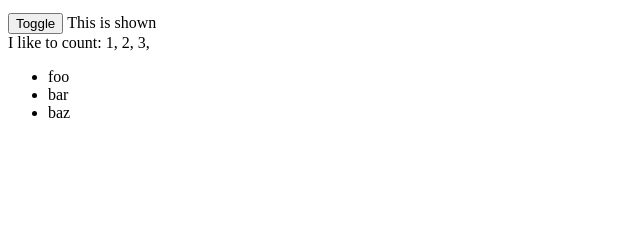
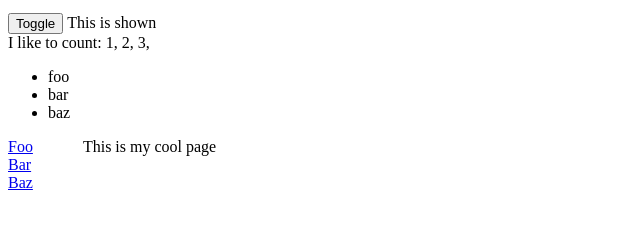
Before and after one commit to ClaireNeveu/scrimshaw, a website built with Parcel: page demo/index.html in a window 1280 px wide. Shown: the part 101-330 px from the top of the page, without its empty margins (0-640 px from the left). Built offline with nearby package versions, Linux system fonts and the light colour scheme.

Commit message:
Add templates

```diff
--- a/demo/index.html
+++ b/demo/index.html
@@ -5,11 +5,17 @@
    <meta charset="utf-8" />
    <title>My First Parcel App</title>
    <script type="module" src="../src/index.ts"></script>
+   <style>
+      .main {
+         margin-left: 50px;
+      }
+   </style>
 </head>
 
 <body>
    <h1>Hello, World!</h1>
-   <p is="scrim-shaw" color="red">Testing</p>
+   <!-- in scrim-shaw mode regular elements evaluate their attributes as javascript-->
+   <p is="scrim-shaw" color="5 + 3">Testing</p>
 
    <s-let name="testValue" value="5"></s-let>
 
@@ -31,10 +37,11 @@
       </s-for>
    </ul>
 
-   <!--
    <s-template name="layout">
+      <div style="display:flex">
          <div class="sidebar"><s-slot name="sidebarContent"></s-slot></div>
          <div class="main"><s-slot name="mainContent"></s-slot></div>
+      </div>
    </s-template>
 
    <s-use-template name="layout">
@@ -46,8 +53,16 @@
       <s-slot name="mainContent">This is my cool page</s-slot>
    </s-template>
 
+   <!--
       <s-use value="vars.testValue"></s-use>
       <s-subscribe value="vars.observableValue">some stuff in here</s-subscribe>
+
+      <s-if id="if-1" condition="true">
+         This is shown
+         <s-else>
+            Otherwise this is shown.
+         </s-else>
+      </s-if>
    -->
 </body>
 
--- a/src/index.ts
+++ b/src/index.ts
@@ -146,8 +146,69 @@ class ScrimshawLet extends HTMLElement {
    }
 }
 
-// class ScrimshawTemplate extends HTMLElement
-// class ScrimshawUseTemplate extends HTMLElement
+class ScrimshawTemplate extends HTMLElement {
+   static observedAttributes = ['name'];
+   name: string
+
+   constructor() {
+      super();
+   }
+   connectedCallback() {
+      this.attachShadow({mode: 'closed'});
+   }
+
+   attributeChangedCallback(name, oldValue, newValue) {
+      if (name === 'name') {
+         globalThis.templates[newValue] = this;
+      }
+   }
+
+   run(values: { [key: string]: Node }): Array<Node> {
+      console.log('running', values)
+      const base = Array.from(this.childNodes).map(n => {
+         const template = n.cloneNode(true);
+         if (template.nodeName === 'S-SLOT') {
+            return values[(template as ScrimshawSlot).getAttribute('name')!];
+         }
+         if (template instanceof HTMLElement) {
+            template.querySelectorAll('s-slot').forEach(item => {
+               item.replaceWith(values[item.getAttribute('name')!]);
+            });
+         }
+         return template;
+      })
+      return base;
+   }
+}
+class ScrimshawUseTemplate extends HTMLElement {
+   static observedAttributes = ['name'];
+   name: string
+   template: ScrimshawTemplate
+   original: DocumentFragment
+
+   constructor() {
+      super();
+   }
+   connectedCallback() {
+   }
+
+   attributeChangedCallback(name, oldValue, newValue) {
+      if (this.original === undefined) {
+         this.original = document.createDocumentFragment();
+         console.log('this.innerHTML', this.innerHTML)
+         this.childNodes.forEach(n => this.original.appendChild(n.cloneNode(true)))
+      }
+      if (name === 'name') {
+         this.template = globalThis.templates[newValue]
+         const slots = {}
+         this.original.querySelectorAll('s-slot').forEach(slot => {
+            slots[slot.getAttribute('name')!] = slot.cloneNode(true);
+         })
+         const base = this.template.run(slots);
+         this.replaceChildren(...base);
+      }
+   }
+}
 // class ScrimshawUse extends HTMLElement lets you insert a js expression into HTML
 
 class ScrimshawItem extends HTMLElement {
@@ -155,10 +216,17 @@ class ScrimshawItem extends HTMLElement {
       this.attachShadow({mode: 'closed'});
    }
 }
+class ScrimshawSlot extends HTMLElement {
+   static observedAttributes = ['name'];
+}
 
 globalThis.vars = {}
+globalThis.templates = {}
 customElements.define("scrim-shaw", ScrimshawP, { extends: "p" });
 customElements.define("s-if", ScrimshawIf);
 customElements.define("s-for", ScrimshawFor);
 customElements.define("s-item", ScrimshawItem);
+customElements.define("s-slot", ScrimshawSlot);
 customElements.define("s-let", ScrimshawLet);
+customElements.define("s-template", ScrimshawTemplate);
+customElements.define("s-use-template", ScrimshawUseTemplate);
```
Lines whose indentation alone changed are shown as unchanged.
